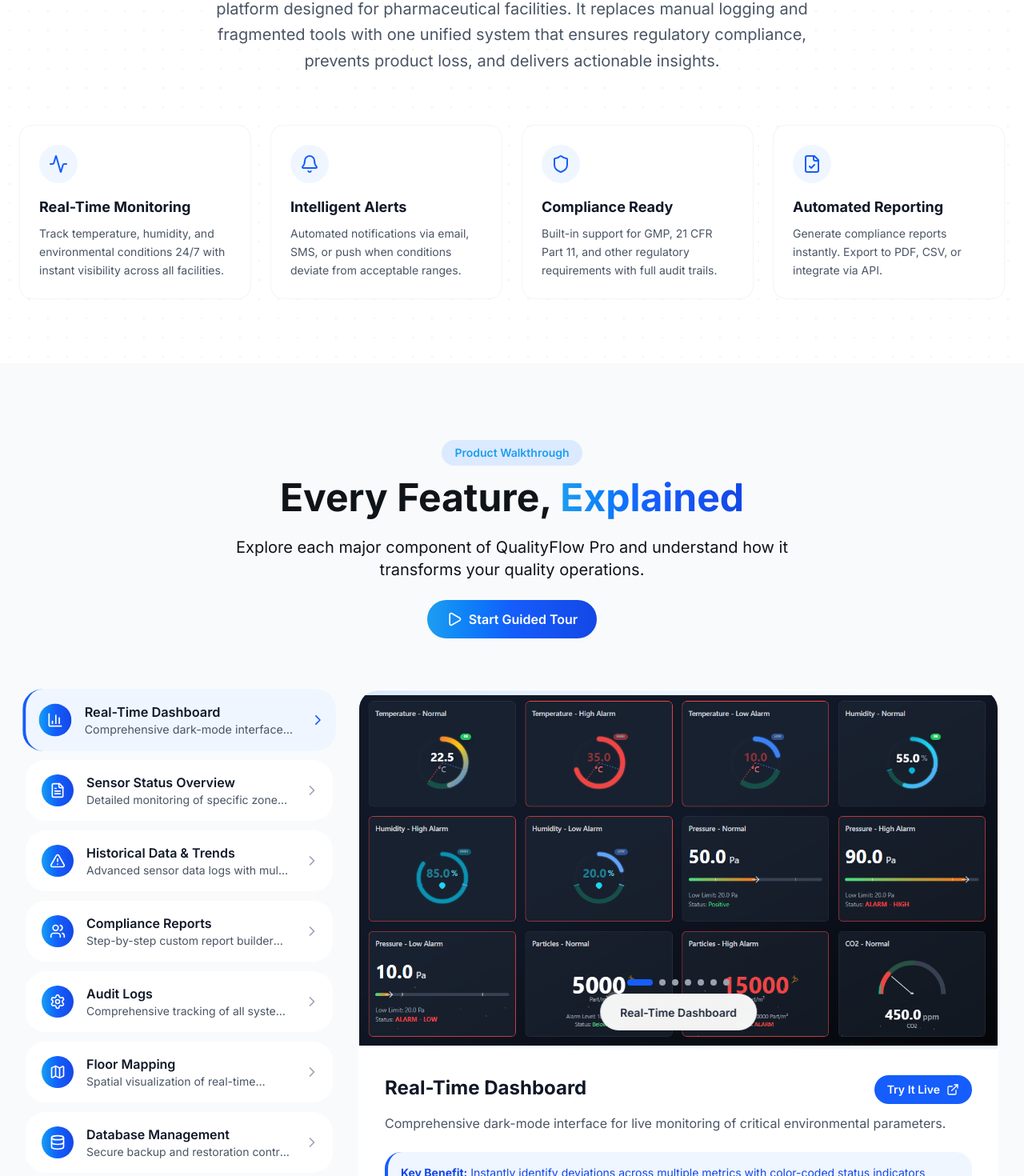
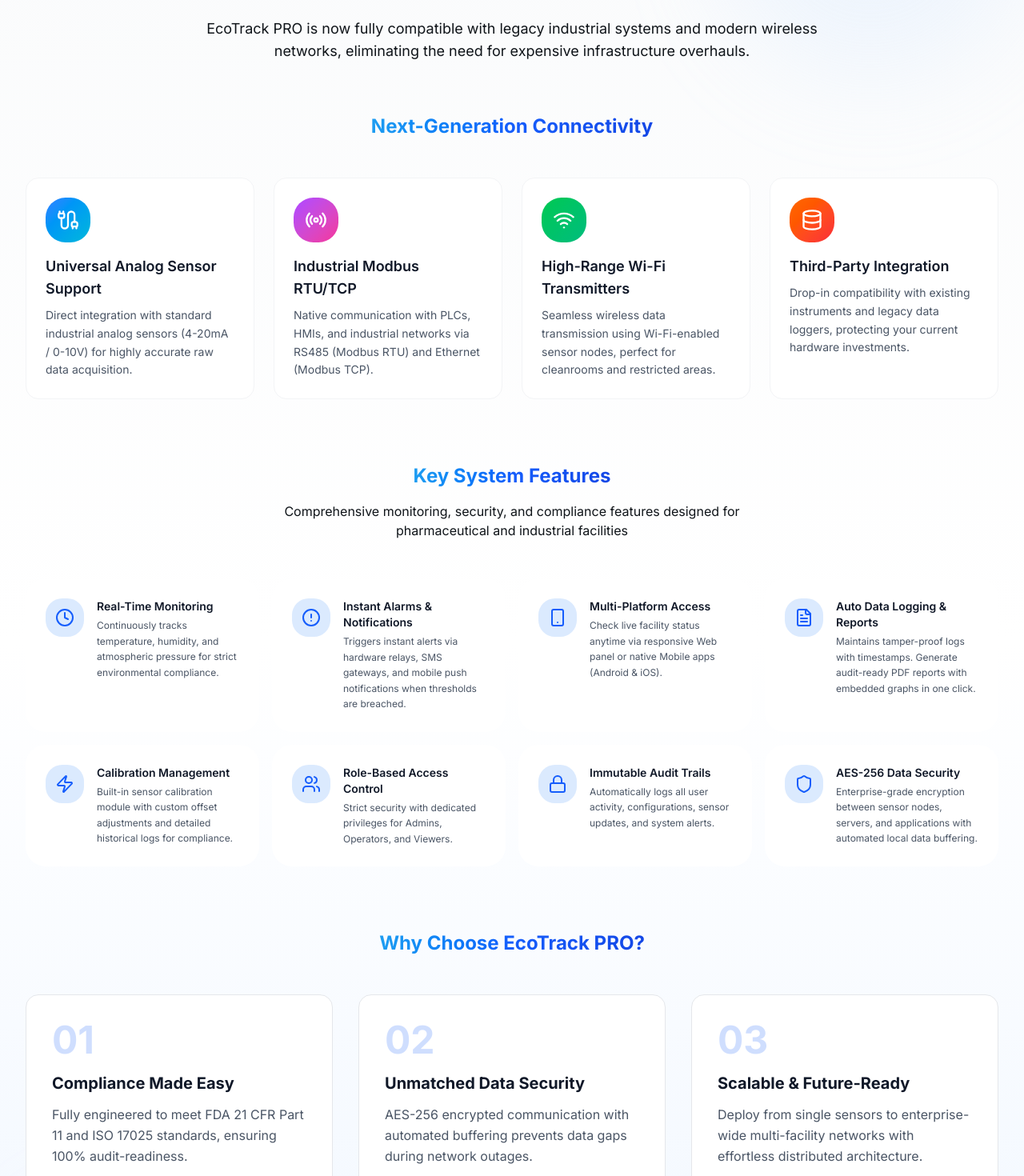
Before and after one commit to Mr-TRADERS/4dsolutions-landing, a Next.js app: page /products/eco-track-pro in a window 1280 px wide. Shown: the part 1150-2620 px from the top of the page at 80% size. Built offline with nearby package versions, Linux system fonts and the light colour scheme.

Commit message:
Update UI and content

```diff
--- a/src/components/products/sections/ProductOverview.tsx
+++ b/src/components/products/sections/ProductOverview.tsx
@@ -1,71 +1,238 @@
-'use client';
+"use client";
 
-import { CheckCircle, Users, Shield, Zap, Thermometer, Activity, Bell, FileCheck } from 'lucide-react';
+import { useState } from 'react';
+import {
+  Wifi, Zap, Shield, Database, Radio, Cable, Smartphone, AlertCircle,
+  Lock, Clock, Users, FileText, ChevronRight, Mail, Phone, Globe
+} from 'lucide-react';
 
-const benefits = [
+export const ProductOverview = () => {
+  const [activeTab, setActiveTab] = useState('connectivity');
+
+  const connectivityFeatures = [
     {
-    icon: Activity,
-    title: 'Real-Time Monitoring',
-    description: 'Track temperature, humidity, and environmental conditions 24/7 with instant visibility across all facilities.',
+      icon: Cable,
+      title: 'Universal Analog Sensor Support',
+      description: 'Direct integration with standard industrial analog sensors (4-20mA / 0-10V) for highly accurate raw data acquisition.',
+      color: 'from-blue-500 to-cyan-500'
     },
     {
-    icon: Bell,
-    title: 'Intelligent Alerts',
-    description: 'Automated notifications via email, SMS, or push when conditions deviate from acceptable ranges.',
+      icon: Radio,
+      title: 'Industrial Modbus RTU/TCP',
+      description: 'Native communication with PLCs, HMIs, and industrial networks via RS485 (Modbus RTU) and Ethernet (Modbus TCP).',
+      color: 'from-purple-500 to-pink-500'
+    },
+    {
+      icon: Wifi,
+      title: 'High-Range Wi-Fi Transmitters',
+      description: 'Seamless wireless data transmission using Wi-Fi-enabled sensor nodes, perfect for cleanrooms and restricted areas.',
+      color: 'from-green-500 to-emerald-500'
+    },
+    {
+      icon: Database,
+      title: 'Third-Party Integration',
+      description: 'Drop-in compatibility with existing instruments and legacy data loggers, protecting your current hardware investments.',
+      color: 'from-orange-500 to-red-500'
+    }
+  ];
+
+  const keyFeatures = [
+    {
+      icon: Clock,
+      title: 'Real-Time Monitoring',
+      description: 'Continuously tracks temperature, humidity, and atmospheric pressure for strict environmental compliance.'
+    },
+    {
+      icon: AlertCircle,
+      title: 'Instant Alarms & Notifications',
+      description: 'Triggers instant alerts via hardware relays, SMS gateways, and mobile push notifications when thresholds are breached.'
+    },
+    {
+      icon: Smartphone,
+      title: 'Multi-Platform Access',
+      description: 'Check live facility status anytime via responsive Web panel or native Mobile apps (Android & iOS).'
+    },
+    {
+      icon: FileText,
+      title: 'Auto Data Logging & Reports',
+      description: 'Maintains tamper-proof logs with timestamps. Generate audit-ready PDF reports with embedded graphs in one click.'
+    },
+    {
+      icon: Zap,
+      title: 'Calibration Management',
+      description: 'Built-in sensor calibration module with custom offset adjustments and detailed historical logs for compliance.'
+    },
+    {
+      icon: Users,
+      title: 'Role-Based Access Control',
+      description: 'Strict security with dedicated privileges for Admins, Operators, and Viewers.'
+    },
+    {
+      icon: Lock,
+      title: 'Immutable Audit Trails',
+      description: 'Automatically logs all user activity, configurations, sensor updates, and system alerts.'
     },
     {
       icon: Shield,
-    title: 'Compliance Ready',
-    description: 'Built-in support for GMP, 21 CFR Part 11, and other regulatory requirements with full audit trails.',
+      title: 'AES-256 Data Security',
+      description: 'Enterprise-grade encryption between sensor nodes, servers, and applications with automated local data buffering.'
+    }
+  ];
+
+  const whyChoose = [
+    {
+      number: '01',
+      title: 'Compliance Made Easy',
+      description: 'Fully engineered to meet FDA 21 CFR Part 11 and ISO 17025 standards, ensuring 100% audit-readiness.'
     },
     {
-    icon: FileCheck,
-    title: 'Automated Reporting',
-    description: 'Generate compliance reports instantly. Export to PDF, CSV, or integrate via API.',
+      number: '02',
+      title: 'Unmatched Data Security',
+      description: 'AES-256 encrypted communication with automated buffering prevents data gaps during network outages.'
     },
+    {
+      number: '03',
+      title: 'Scalable & Future-Ready',
+      description: 'Deploy from single sensors to enterprise-wide multi-facility networks with effortless distributed architecture.'
+    }
   ];
 
-export const ProductOverview = () => {
   return (
-    <section className="py-20 bg-white relative overflow-hidden">
-      {/* 1. DOTTED BACKGROUND - Preserved from your original design */}
-      <div
-        className="absolute inset-0 opacity-50"
-        style={{
-          backgroundImage: 'radial-gradient(circle, rgba(100, 116, 139, 0.2) 1px, transparent 1px)',
-          backgroundSize: '24px 24px'
-        }}
-      />
+    <section className="bg-gradient-to-b from-gray-50 via-white to-blue-50 relative overflow-hidden">
+      {/* Background Elements */}
+      <div className="absolute inset-0 grid-background opacity-30" />
+      <div className="absolute top-0 right-0 w-96 h-96 bg-blue-200 rounded-full filter blur-3xl opacity-20" />
+      <div className="absolute bottom-0 left-0 w-96 h-96 bg-purple-200 rounded-full filter blur-3xl opacity-20" />
 
-      <div className="max-w-7xl mx-auto px-6 relative z-10">
+      <div className="container-wide relative z-10"><br></br><br></br>
+        {/* Header */}
         <div className="max-w-3xl mx-auto text-center mb-16">
-          <span className="inline-block px-4 py-1.5 rounded-full bg-blue-100 text-blue-600 text-sm font-semibold mb-4">
+        <span className="inline-block px-4 py-1.5 rounded-full bg-blue-100 text-primary text-sm font-semibold mb-4">
             Product Overview
           </span>
-          <h2 className="text-4xl md:text-5xl font-bold text-gray-900 mb-6 tracking-tight">
-            Environmental Monitoring, <span className="gradient-text">Reimagined</span>
+
+          <h2 className="text-4xl md:text-5xl font-bold text-foreground mb-4">
+            Advanced, <span className="gradient-text">Environmental Monitoring System</span>
           </h2>
-          <p className="text-xl text-gray-600 leading-relaxed">
-            EcoTrack Pro is a comprehensive environmental monitoring and compliance platform designed for pharmaceutical facilities. It replaces manual logging and fragmented tools with one unified system that ensures regulatory compliance, prevents product loss, and delivers actionable insights.
+          <p className="text-xl font-semibold mb-4">
+            Where Precision Meets Reliability
+          </p>
+          <div className="inline-block px-4 py-1.5 rounded-full bg-blue-100 text-primary text-sm font-semibold">
+            🚀 NEW: Advanced Connectivity & Integration
+          </div>
+          <p className="text-lg text-muted-foreground mt-6">
+            EcoTrack PRO is now fully compatible with legacy industrial systems and modern wireless networks, eliminating the need for expensive infrastructure overhauls.
           </p>
         </div>
 
-        {/* Key Benefits Grid */}
-        <div className="grid sm:grid-cols-2 lg:grid-cols-4 gap-6">
-          {benefits.map((benefit) => (
-            <div
-              key={benefit.title}
-              className="group p-6 rounded-2xl bg-white border border-gray-100 hover:border-blue-200 hover:shadow-xl transition-all duration-300 hover:-translate-y-1 shadow-sm"
-            >
-              <div className="w-12 h-12 rounded-xl bg-blue-50 flex items-center justify-center mb-4 group-hover:bg-blue-600 transition-all duration-300">
-                <benefit.icon className="w-6 h-6 text-blue-600 group-hover:text-white transition-colors" />
+        {/* Connectivity Features - Featured Section */}
+        <div className="mb-20">
+          <h3 className="text-2xl font-bold text-center mb-12 text-foreground">
+          <span className="gradient-text"> Next-Generation Connectivity</span>
+          </h3>
+          <div className="grid md:grid-cols-2 lg:grid-cols-4 gap-6">
+            {connectivityFeatures.map((feature, idx) => {
+              const Icon = feature.icon;
+              return (
+                <div key={idx} className="group relative">
+                  <div className="absolute inset-0 bg-gradient-to-r opacity-0 group-hover:opacity-100 rounded-2xl transition-opacity duration-300 blur"
+                       style={{backgroundImage: `linear-gradient(135deg, var(--tw-gradient-stops))`}} />
+
+                  <div className="relative bg-white rounded-2xl p-6 border border-gray-100 hover:border-gray-200 shadow-sm hover:shadow-lg transition-all duration-300 h-full">
+                    <div className={`w-14 h-14 rounded-xl bg-gradient-to-br ${feature.color} flex items-center justify-center mb-4 transform group-hover:scale-110 transition-transform`}>
+                      <Icon className="w-7 h-7 text-white" />
                     </div>
-              <h3 className="text-lg font-bold text-gray-900 mb-2">{benefit.title}</h3>
-              <p className="text-gray-600 text-sm leading-relaxed">{benefit.description}</p>
+                    <h4 className="text-lg font-semibold text-gray-900 mb-2">{feature.title}</h4>
+                    <p className="text-sm text-gray-600 leading-relaxed">{feature.description}</p>
+                  </div>
+                </div>
+              );
+            })}
+          </div>
+        </div>
+
+        {/* Key System Features */}
+        <div className="mb-20">
+          <h3 className="text-2xl font-bold text-center mb-4 text-foreground">
+          <span className="gradient-text">Key System Features</span>
+          </h3>
+          <p className="text-center text-muted-foreground mb-12 max-w-2xl mx-auto">
+            Comprehensive monitoring, security, and compliance features designed for pharmaceutical and industrial facilities
+          </p>
+
+          <div className="grid md:grid-cols-2 lg:grid-cols-4 gap-4">
+            {keyFeatures.map((feature, idx) => {
+              const Icon = feature.icon;
+              return (
+                <div key={idx} className="glass-card rounded-xl p-6 hover:shadow-lg transition-all duration-300 group cursor-default">
+                  <div className="flex items-start gap-4">
+                    <div className="flex-shrink-0">
+                      <div className="flex items-center justify-center h-12 w-12 rounded-lg bg-blue-100 group-hover:bg-blue-600 group-hover:text-white transition-all">
+                        <Icon className="h-6 w-6 text-blue-600 group-hover:text-white transition-colors" />
+                      </div>
+                    </div>
+                    <div className="flex-1">
+                      <h4 className="text-sm font-semibold text-gray-900 mb-1">{feature.title}</h4>
+                      <p className="text-xs text-gray-600 leading-relaxed">{feature.description}</p>
+                    </div>
+                  </div>
+                </div>
+              );
+            })}
+          </div>
+        </div>
+
+        {/* Why Choose Section */}
+        <div className="mb-20">
+          <h3 className="text-2xl font-bold text-center mb-12 text-foreground">
+          <span className="gradient-text">Why Choose EcoTrack PRO?</span>
+          </h3>
+          <div className="grid md:grid-cols-3 gap-8">
+            {whyChoose.map((item, idx) => (
+              <div key={idx} className="relative group">
+                <div className="absolute inset-0 bg-gradient-to-r from-blue-600 to-cyan-600 rounded-2xl opacity-0 group-hover:opacity-100 transition-opacity duration-300 blur" />
+
+                <div className="relative bg-white rounded-2xl p-8 border border-gray-200 group-hover:border-transparent transition-all duration-300">
+                  <div className="text-5xl font-bold text-blue-600 mb-4 opacity-20 group-hover:opacity-100 transition-opacity">
+                    {item.number}
+                  </div>
+                  <h4 className="text-xl font-bold text-gray-900 mb-3">{item.title}</h4>
+                  <p className="text-gray-600 leading-relaxed">{item.description}</p>
+                </div>
               </div>
             ))}
           </div>
         </div>
+
+        {/* Hardware Specifications */}
+        <div className="bg-gradient-to-r from-blue-50 to-purple-50 rounded-3xl border border-blue-200 p-8 md:p-12 mb-20">
+          <h3 className="text-2xl font-bold mb-8 text-foreground">
+            Deployment & Hardware Specifications
+          </h3>
+          <div className="grid md:grid-cols-2 gap-8">
+            <div>
+              <h4 className="font-semibold text-gray-900 mb-2 flex items-center gap-2">
+                <Shield className="w-5 h-5 text-blue-600" />
+                Architecture
+              </h4>
+              <p className="text-gray-700">Scalable on-premise local server setup or secure, high-availability cloud integration.</p>
+            </div>
+            <div>
+              <h4 className="font-semibold text-gray-900 mb-2 flex items-center gap-2">
+                <Database className="w-5 h-5 text-purple-600" />
+                Module Dimensions
+              </h4>
+              <p className="text-gray-700">Industrial, compact enclosure: 120mm × 80mm × 45mm for flexible deployment options.</p>
+            </div>
+          </div>
+        </div>
+
+        {/* Contact Section */}
+
+
+        {/* CTA Button */}
+
+      </div>
     </section>
   );
 };
--- a/src/components/products/sections/ProductWalkthrough.tsx
+++ b/src/components/products/sections/ProductWalkthrough.tsx
@@ -147,6 +147,19 @@
     return () => clearTimeout(timer);
   }, [activeScreen.id]);
 
+  // Handle ESC key to close fullscreen
+  useEffect(() => {
+    const handleEscape = (e: KeyboardEvent) => {
+      if (e.key === 'Escape') {
+        setIsFullscreen(false);
+      }
+    };
+    if (isFullscreen) {
+      window.addEventListener('keydown', handleEscape);
+    }
+    return () => window.removeEventListener('keydown', handleEscape);
+  }, [isFullscreen]);
+
   const goToNext = () => {
     const nextIdx = (currentIndex + 1) % screens.length;
     setActiveScreen(screens[nextIdx]);
@@ -159,6 +172,13 @@
 
   const toggleAutoPlay = () => {
     setIsAutoPlaying(!isAutoPlaying);
+  };
+
+  const handleBackdropClick = (e: React.MouseEvent) => {
+    // Only close if clicking directly on the backdrop, not on content
+    if (e.target === e.currentTarget) {
+      setIsFullscreen(false);
+    }
   };
 
   return (
@@ -312,13 +332,7 @@
                 <div className="flex items-start justify-between mb-3">
                   <h3 className="text-2xl font-bold text-gray-900">{activeScreen.title}</h3>
                   {/* Try It Live Button */}
-                  <a
-                    href="#demo"
-                    className="inline-flex items-center gap-2 px-4 py-2 bg-blue-600 hover:bg-blue-700 text-white rounded-lg font-semibold text-sm transition-all duration-300 shadow-md hover:shadow-lg hover:scale-105"
-                  >
-                    Try It Live
-                    <ExternalLink className="w-4 h-4" />
-                  </a>
+
                 </div>
                 <p className="text-gray-600 mb-6">{activeScreen.description}</p>
 
@@ -353,39 +367,50 @@
 
       {/* Fullscreen Modal */}
       {isFullscreen && (
-        <div className="fixed inset-0 bg-black/95 z-50 flex items-center justify-center p-4 animate-in fade-in duration-300">
+        <div
+          className="fixed inset-0 bg-black/95 z-50 flex flex-col items-center justify-center p-4 animate-in fade-in duration-300 overflow-y-auto"
+          onClick={handleBackdropClick}
+        >
+          {/* Close Button - FIXED POSITION (always visible in viewport) */}
           <button
             onClick={() => setIsFullscreen(false)}
-            className="absolute top-4 right-4 w-12 h-12 bg-white/10 hover:bg-white/20 backdrop-blur-sm rounded-full flex items-center justify-center transition-all duration-300"
+            className="fixed top-4 right-4 md:top-6 md:right-6 w-12 md:w-14 h-12 md:h-14 bg-red-600 hover:bg-red-700 backdrop-blur-sm rounded-full flex items-center justify-center transition-all duration-300 hover:scale-110 z-[60] shadow-lg"
             aria-label="Close fullscreen"
+            title="Press ESC to close"
           >
-            <X className="w-6 h-6 text-white" />
+            <X className="w-6 md:w-8 h-6 md:h-8 text-white font-bold" />
           </button>
 
-          <div className="max-w-7xl w-full">
+          {/* Content Container */}
+          <div className="w-full max-w-7xl flex flex-col items-center justify-center py-8">
             <img
               src={activeScreen.image}
               alt={activeScreen.title}
-              className="w-full h-auto max-h-[90vh] object-contain rounded-lg shadow-2xl"
+              className="w-full h-auto max-h-[70vh] object-contain rounded-lg shadow-2xl"
             />
-            <div className="text-center mt-6">
-              <h3 className="text-2xl font-bold text-white mb-2">{activeScreen.title}</h3>
-              <p className="text-gray-300">{activeScreen.description}</p>
+            <div className="text-center mt-8 px-4">
+              <h3 className="text-2xl md:text-3xl font-bold text-white mb-2">{activeScreen.title}</h3>
+              <p className="text-gray-300 text-sm md:text-base">{activeScreen.description}</p>
+              <p className="text-xs md:text-sm text-gray-400 mt-4">💡 Press ESC, click the red X, or click outside to close</p>
             </div>
           </div>
 
-          {/* Fullscreen navigation */}
+          {/* Fullscreen navigation - LEFT */}
           <button
             onClick={goToPrev}
-            className="absolute left-4 top-1/2 -translate-y-1/2 w-14 h-14 bg-white/10 hover:bg-white/20 backdrop-blur-sm rounded-full flex items-center justify-center transition-all duration-300"
+            className="fixed left-2 md:left-4 top-1/2 -translate-y-1/2 w-12 md:w-14 h-12 md:h-14 bg-white/20 hover:bg-white/40 backdrop-blur-sm rounded-full flex items-center justify-center transition-all duration-300 hover:scale-110 z-40"
+            aria-label="Previous screen"
           >
-            <ChevronLeft className="w-7 h-7 text-white" />
+            <ChevronLeft className="w-6 md:w-7 h-6 md:h-7 text-white" />
           </button>
+
+          {/* Fullscreen navigation - RIGHT */}
           <button
             onClick={goToNext}
-            className="absolute right-4 top-1/2 -translate-y-1/2 w-14 h-14 bg-white/10 hover:bg-white/20 backdrop-blur-sm rounded-full flex items-center justify-center transition-all duration-300"
+            className="fixed right-2 md:right-4 top-1/2 -translate-y-1/2 w-12 md:w-14 h-12 md:h-14 bg-white/20 hover:bg-white/40 backdrop-blur-sm rounded-full flex items-center justify-center transition-all duration-300 hover:scale-110 z-40"
+            aria-label="Next screen"
           >
-            <ChevronRight className="w-7 h-7 text-white" />
+            <ChevronRight className="w-6 md:w-7 h-6 md:h-7 text-white" />
           </button>
         </div>
       )}
```
Also changed, not shown: src/components/products/sections/FinalCTA.tsx (+5 -5 lines). Lines whose indentation alone changed are shown as unchanged.
